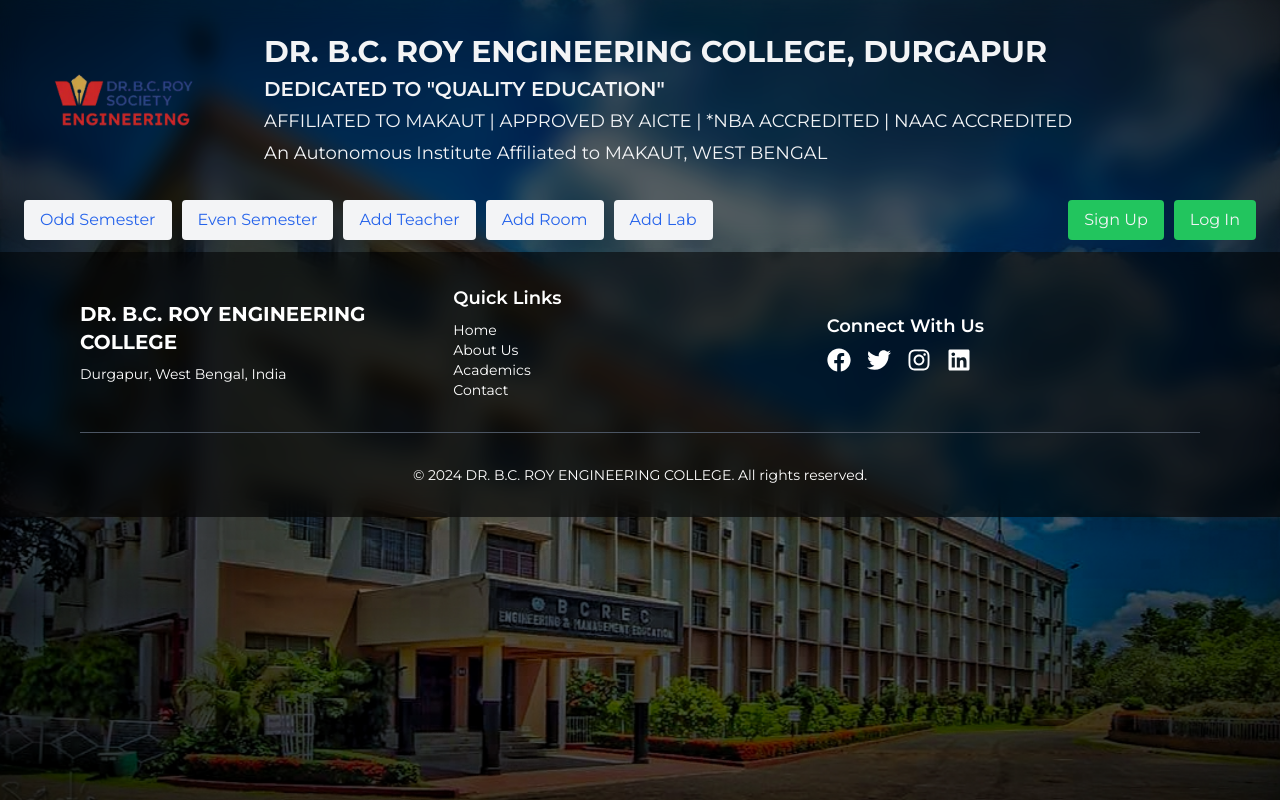
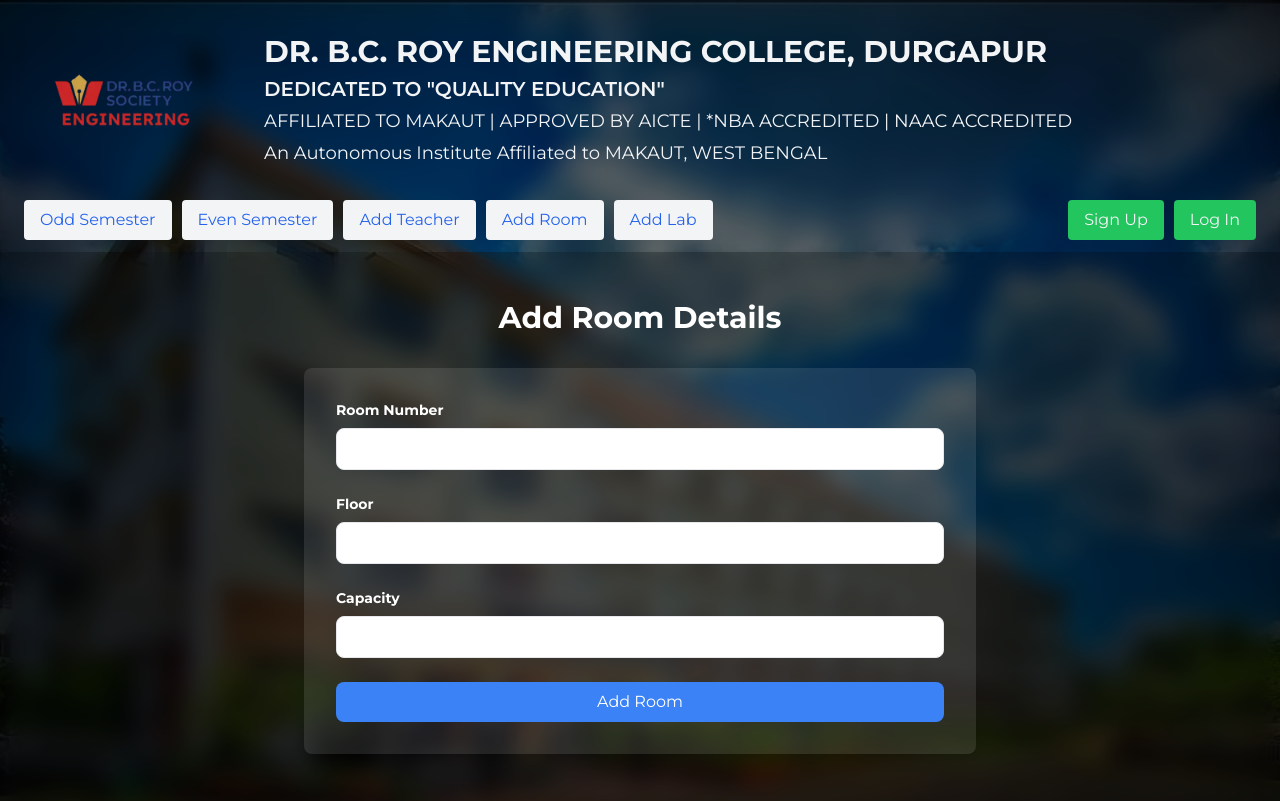
Before and after one commit to nytrixis/ct, a React (Vite) app: page /add-room in a window 1280 px wide. Shown: the top 801 px of the page. Built offline with nearby package versions, Linux system fonts and the light colour scheme.

Commit message:
Add Room Functionality

```diff
--- a/src/App.jsx
+++ b/src/App.jsx
@@ -7,7 +7,8 @@
 import Section from './components/Section';
 import HowToUse from './components/HowToUse';
 import Footer from './components/Footer';
-import AddTeacher from './components/AddTeacher'; // Import the new AddTeacher component
+import AddTeacher from './components/AddTeacher';
+import AddRoom from './components/AddRoom';
 
 function App() {
   return (
@@ -25,6 +26,7 @@
               </>
             } />
             <Route path="/add-teacher" element={<AddTeacher />} />
+            <Route path="/add-room" element={<AddRoom />} />
           </Routes>
           <Footer />
         </div>
--- /dev/null
+++ b/src/components/AddRoom.jsx
@@ -0,0 +1,110 @@
+import React, { useState } from 'react';
+import { motion } from 'framer-motion';
+import axios from 'axios';
+
+const AddRoom = () => {
+  const [roomNo, setRoomNo] = useState('');
+  const [floor, setFloor] = useState('');
+  const [capacity, setCapacity] = useState('');
+  const [message, setMessage] = useState('');
+
+  const handleSubmit = async (e) => {
+    e.preventDefault();
+    try {
+      const response = await axios.post('http://localhost:5000/api/rooms', { roomNo, floor, capacity });
+      setMessage('Room added successfully!');
+      setRoomNo('');
+      setFloor('');
+      setCapacity('');
+    } catch (error) {
+      setMessage('Error adding room. Please try again.');
+    }
+  };
+
+  return (
+    <motion.div
+      className="min-h-screen bg-black bg-opacity-30 backdrop-filter backdrop-blur-md py-12 px-4"
+      initial={{ opacity: 0 }}
+      animate={{ opacity: 1 }}
+      transition={{ duration: 0.5 }}
+    >
+      <div className="max-w-2xl mx-auto">
+        <motion.h1
+          className="text-3xl font-bold text-white mb-8 text-center"
+          initial={{ y: -50, opacity: 0 }}
+          animate={{ y: 0, opacity: 1 }}
+          transition={{ delay: 0.2, duration: 0.5 }}
+        >
+          Add Room Details
+        </motion.h1>
+        <motion.form
+          onSubmit={handleSubmit}
+          className="bg-white bg-opacity-10 p-8 rounded-lg shadow-lg"
+          initial={{ y: 50, opacity: 0 }}
+          animate={{ y: 0, opacity: 1 }}
+          transition={{ delay: 0.4, duration: 0.5 }}
+        >
+          <div className="mb-6">
+            <label htmlFor="roomNo" className="block text-white text-sm font-bold mb-2">
+              Room Number
+            </label>
+            <input
+              type="text"
+              id="roomNo"
+              value={roomNo}
+              onChange={(e) => setRoomNo(e.target.value)}
+              className="w-full px-3 py-2 text-gray-700 border rounded-lg focus:outline-none focus:border-blue-500"
+              required
+            />
+          </div>
+          <div className="mb-6">
+            <label htmlFor="floor" className="block text-white text-sm font-bold mb-2">
+              Floor
+            </label>
+            <input
+              type="text"
+              id="floor"
+              value={floor}
+              onChange={(e) => setFloor(e.target.value)}
+              className="w-full px-3 py-2 text-gray-700 border rounded-lg focus:outline-none focus:border-blue-500"
+              required
+            />
+          </div>
+          <div className="mb-6">
+            <label htmlFor="capacity" className="block text-white text-sm font-bold mb-2">
+              Capacity
+            </label>
+            <input
+              type="number"
+              id="capacity"
+              value={capacity}
+              onChange={(e) => setCapacity(e.target.value)}
+              className="w-full px-3 py-2 text-gray-700 border rounded-lg focus:outline-none focus:border-blue-500"
+              required
+            />
+          </div>
+          <motion.button
+            type="submit"
+            className="w-full bg-blue-500 text-white py-2 px-4 rounded-lg hover:bg-blue-600 transition-colors duration-300"
+            whileHover={{ scale: 1.05 }}
+            whileTap={{ scale: 0.95 }}
+          >
+            Add Room
+          </motion.button>
+        </motion.form>
+        {message && (
+          <motion.p
+            className="mt-4 text-center text-white"
+            initial={{ opacity: 0 }}
+            animate={{ opacity: 1 }}
+            transition={{ duration: 0.3 }}
+          >
+            {message}
+          </motion.p>
+        )}
+      </div>
+    </motion.div>
+  );
+};
+
+export default AddRoom;
--- a/src/components/Banner.jsx
+++ b/src/components/Banner.jsx
@@ -135,7 +135,7 @@
             </Link>
           </motion.div>
           <motion.div variants={buttonVariants} initial="hidden" animate="visible">
-            <Link to="/room" className="bg-gray-100 text-blue-600 px-4 py-2 rounded hover:bg-blue-600 hover:text-gray-100 transition-colors duration-300 inline-block">
+            <Link to="/add-room" className="bg-gray-100 text-blue-600 px-4 py-2 rounded hover:bg-blue-600 hover:text-gray-100 transition-colors duration-300 inline-block">
               Add Room
             </Link>
           </motion.div>
```
